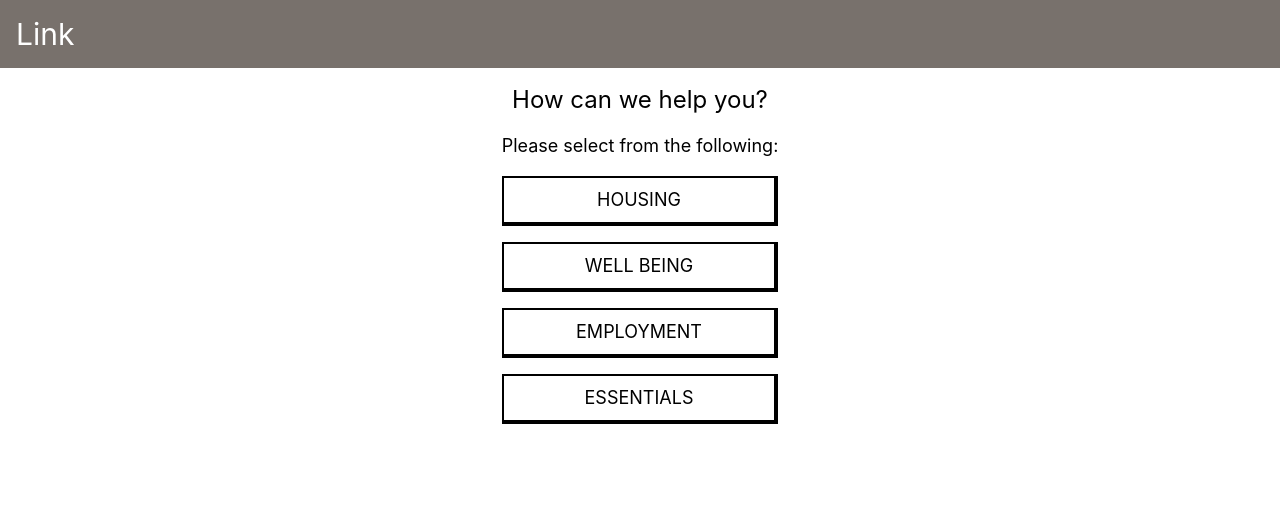
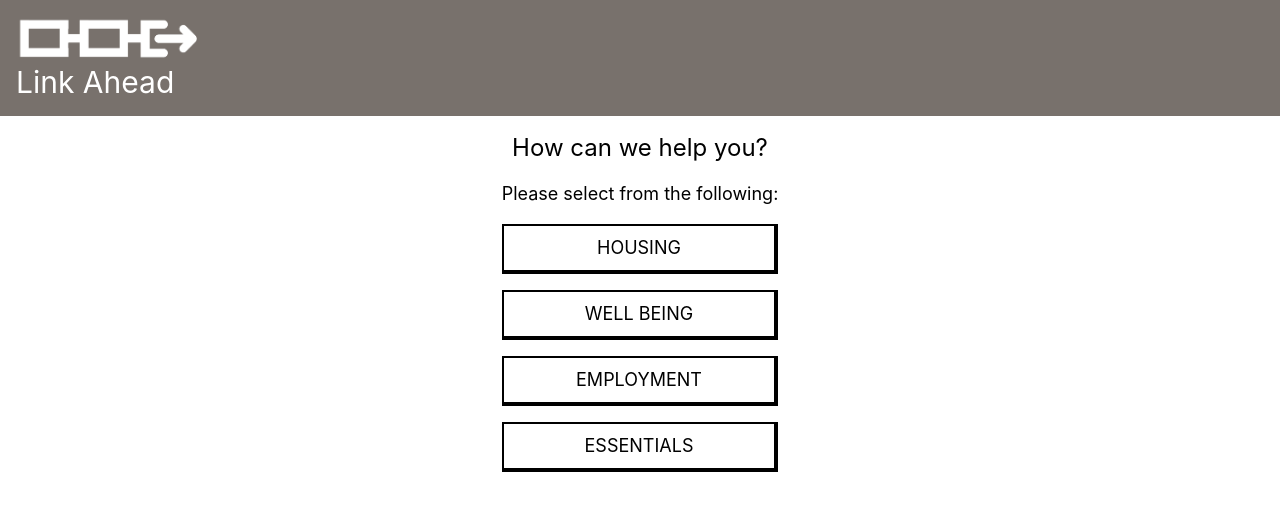
Before and after one commit to Change-Ahead/link-tool-app, a React (Vite) app: page / in a window 1280 px wide. Shown: the top 510 px of the page. Built offline with nearby package versions, Linux system fonts and the light colour scheme.

Commit message:
feat: Add logo (#19)

```diff
--- a/src/pages/Page.tsx
+++ b/src/pages/Page.tsx
@@ -5,7 +5,8 @@ const Page: React.FC<{children: React.ReactNode}> = ({children}) => (
     <>
         <header className="w-full bg-stone-500 p-4 text-white mb-4">
             <Link to="/">
-                <h1>Link</h1>
+                <img src="/src/img/linkAheadLogo.png" className="h-12 object-contain"/>
+                <h1>Link Ahead</h1>
             </Link>
         </header>
         <main className="w-full flex justify-center">
```
Also changed, not shown: src/img/linkAheadLogo.png (added).
